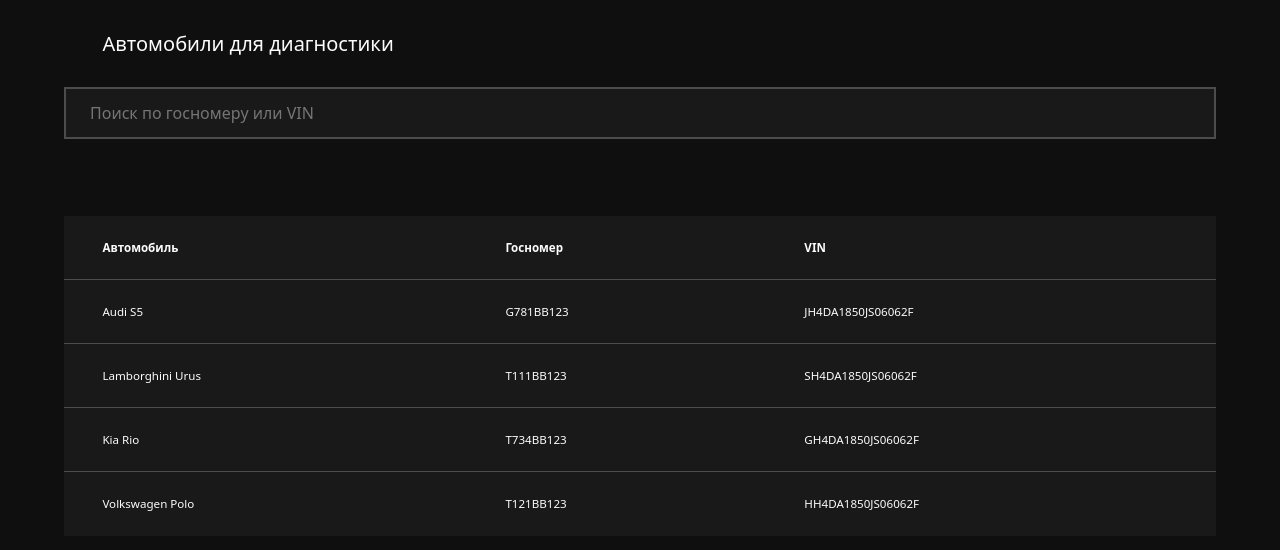
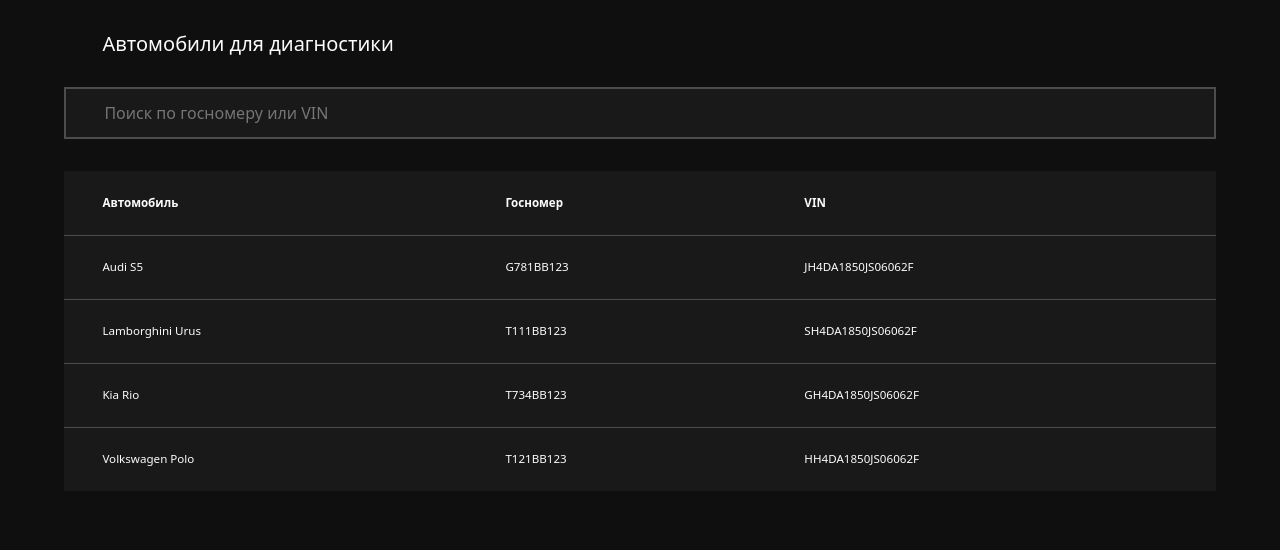
Before and after one commit to natalia-nuikina/CarsDiagnostics, a Vue app: page / in a window 1280 px wide. Shown: the top 550 px of the page. Built offline with nearby package versions, Linux system fonts and the light colour scheme.

Commit message:
Визуальные корректировки

```diff
--- a/src/components/CarsList.vue
+++ b/src/components/CarsList.vue
@@ -69,8 +69,8 @@
     outline: none;
     width: 90vw;
     height: 6vh;
-    padding: 3vh 3vh;
-    margin: 0 5vw 3vw 5vw;
+    padding: 3vh 3vw;
+    margin: 0 5vw 1vh 5vw;
     border: 2px solid #4d4c4c;
     color: #fcfcfc;
   }
@@ -81,8 +81,8 @@
 
   .table {
     width: 90vw;
-    margin: 0 5vw 3vw 5vw;
-    padding: 3vw 0;
+    margin: 0 5vw 3vh 5vw;
+    padding: 3vh 0;
   }
 
   table {
```
